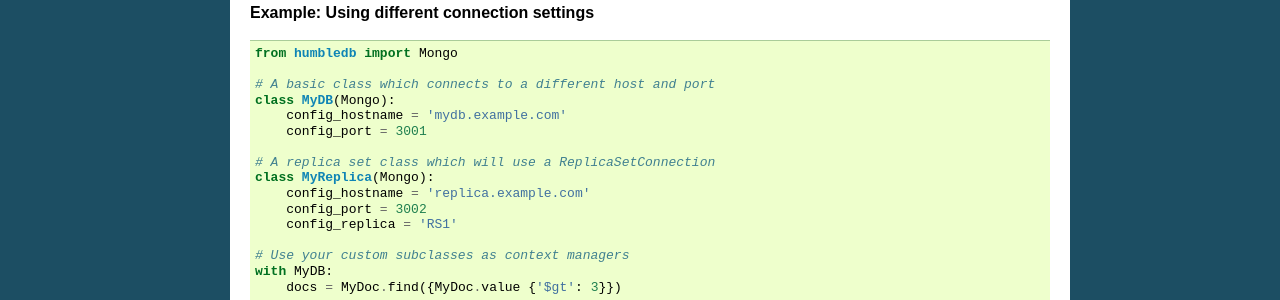
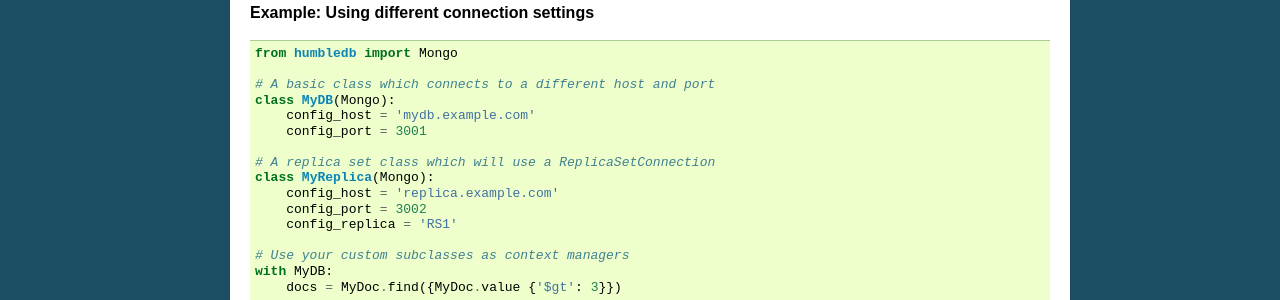
Before and after one commit to shakefu/humbledb, a Sphinx documentation site: the page built from docs/tutorial.rst, in a window 1280 px wide and 900 px high, scrolled down 6831 px. Shown: the part 226-526 px from the top of the window. Built offline with Sphinx 7.4.7, drawn with Linux system fonts in a browser that asks for light colours.

Commit message:
Update documentation to fix bad reference to config_hostname.

```diff
--- a/docs/tutorial.rst
+++ b/docs/tutorial.rst
@@ -475,12 +475,12 @@
 
    # A basic class which connects to a different host and port
    class MyDB(Mongo):
-       config_hostname = 'mydb.example.com'
+       config_host = 'mydb.example.com'
        config_port = 3001
 
    # A replica set class which will use a ReplicaSetConnection
    class MyReplica(Mongo):
-       config_hostname = 'replica.example.com'
+       config_host = 'replica.example.com'
        config_port = 3002
        config_replica = 'RS1'
 
```
